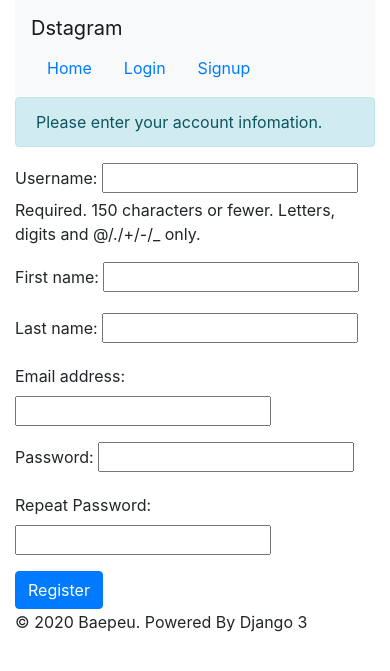
After one commit to lmj7303/django, a Django app: page /accounts/register/ in a window 390 px wide. The commit adds this page. Shown: the top 671 px of the page. Run offline with Django 4.2, Linux system fonts and the light colour scheme; some libraries are stand-ins or nearby versions.

Commit message:
django dstargram

```diff
--- /dev/null
+++ b/05_dstagram/accounts/forms.py
@@ -0,0 +1,19 @@
+from django.contrib.auth.models import User
+from django import forms
+
+#폼: 폼테그->HTML의 태그-> 프론트단에서 사용자의 입력을 받는 인터페이스
+#장고의 폼:HTML의 폼역할, 데이터 베이스에 저장할 내용을 형식, 제약조건
+class RegisterForm(forms.ModelForm):
+    password=forms.CharField(label="Password", widget=forms.PasswordInput)
+    password2=forms.CharField(label='Repeat Password', widget=forms.PasswordInput)
+
+    class Meta:
+        model=User
+        fields=['username','first_name','last_name','email']
+
+
+    def clean_password2(self):
+        cd=self.cleaned_data
+        if cd['password'] != cd['password2']:
+            raise forms.ValidationError('Passwords not matched!')
+        return cd['password2']
--- /dev/null
+++ b/05_dstagram/accounts/templates/registration/register.html
@@ -0,0 +1,17 @@
+{% extends 'base.html' %}
+{% block title %}- Registeration{% endblock %}
+
+{% block content %}
+<div class="row">
+    <div class="col-md-2"></div>
+    <div class="col-md-8 panel panel-default">
+        <div class="alert alert-info">Please enter your account infomation.</div>
+        <form action="" method="post">
+            {{form.as_p}}
+            {% csrf_token %}
+            <input class="btn btn-primary" type="submit" value="Register">
+        </form>
+    </div>
+    <div class="col-md-2"></div>
+</div>
+{% endblock %}
--- a/05_dstagram/accounts/urls.py
+++ b/05_dstagram/accounts/urls.py
@@ -1,5 +1,6 @@
 from django.urls import path
 from django.contrib.auth import views as auth_view
+from .views import *
 
 #http://127.0.0.1:8000/accounts/profile
 #1.profile 만들기
@@ -7,4 +8,5 @@ from django.contrib.auth import views as auth_view
 urlpatterns=[
     path('login/', auth_view.LoginView.as_view(), name='login'),
     path('logout/', auth_view.LogoutView.as_view(template_name='registration/logout.html'), name='logout'),
+    path('register/', register, name='register'),
 ]
--- a/05_dstagram/accounts/views.py
+++ b/05_dstagram/accounts/views.py
@@ -1,3 +1,18 @@
 from django.shortcuts import render
+from .forms import RegisterForm
+# Create your views here.
+# CRUD Create, Update
 
-# Create your views here.
+def register(request):
+    if request.method == "POST":
+        # 회원 가입 데이터 입력 완료
+        user_form = RegisterForm(request.POST)
+        if user_form.is_valid():
+            new_user = user_form.save(commit=False)
+            new_user.set_password(user_form.cleaned_data['password'])
+            new_user.save()
+            return render(request, 'registration/register_done.html',{'new_user':new_user})
+    else:
+        # 회원 가입 내용을 입력하는 상황
+        user_form = RegisterForm()
+    return render(request, 'registration/register.html', {'form':user_form})
--- a/05_dstagram/config/settings.py
+++ b/05_dstagram/config/settings.py
@@ -117,6 +117,9 @@ STATIC_URL = "static/"
 MEDIA_URL='/media/'
 MEDIA_ROOT=os.path.join(BASE_DIR,'media')
 
+# reverse_lazy 함수를 사용해서 다른 뷰를 적용할 수 있다.
+LOGIN_REDIRECT_URL='/'
+
 # Default primary key field type
 # https://docs.djangoproject.com/en/4.1/ref/settings/#default-auto-field
 
--- a/05_dstagram/templates/base.html
+++ b/05_dstagram/templates/base.html
@@ -24,7 +24,7 @@
                 <li class="nav-item"><a href="{% url 'logout' %}" class="nav-link">Logout</a></li>
                 {% else %}
                 <li class="nav-item"><a href="{% url 'login' %}" class="nav-link">Login</a></li>
-                <li class="nav-item"><a href="#" class="nav-link">Signup</a></li>
+                <li class="nav-item"><a href="{% url 'register' %}" class="nav-link">Signup</a></li>
                 {% endif %}
             </ul>
         </nav>
```
Also changed, not shown: 05_dstagram/accounts/templates/registration/register_done.html (added, +13 -0 lines), 05_dstagram/db.sqlite3.
